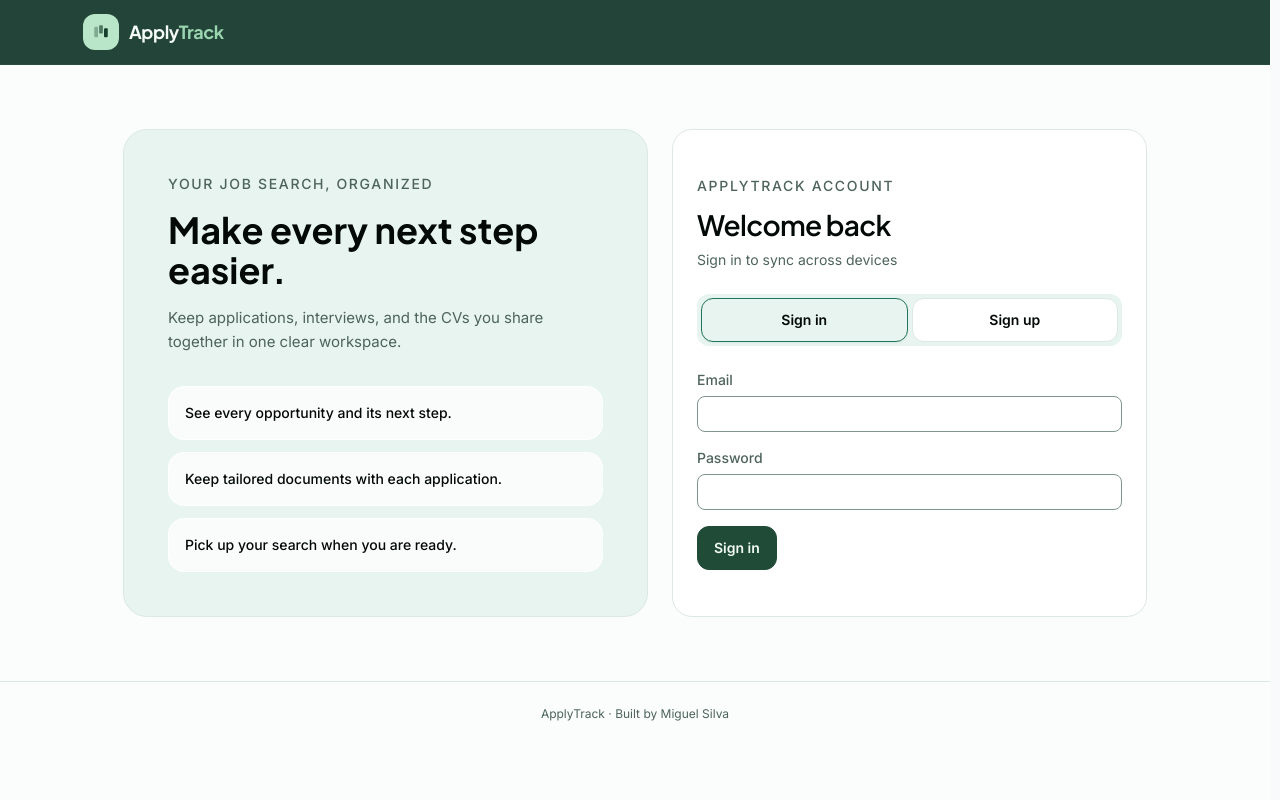
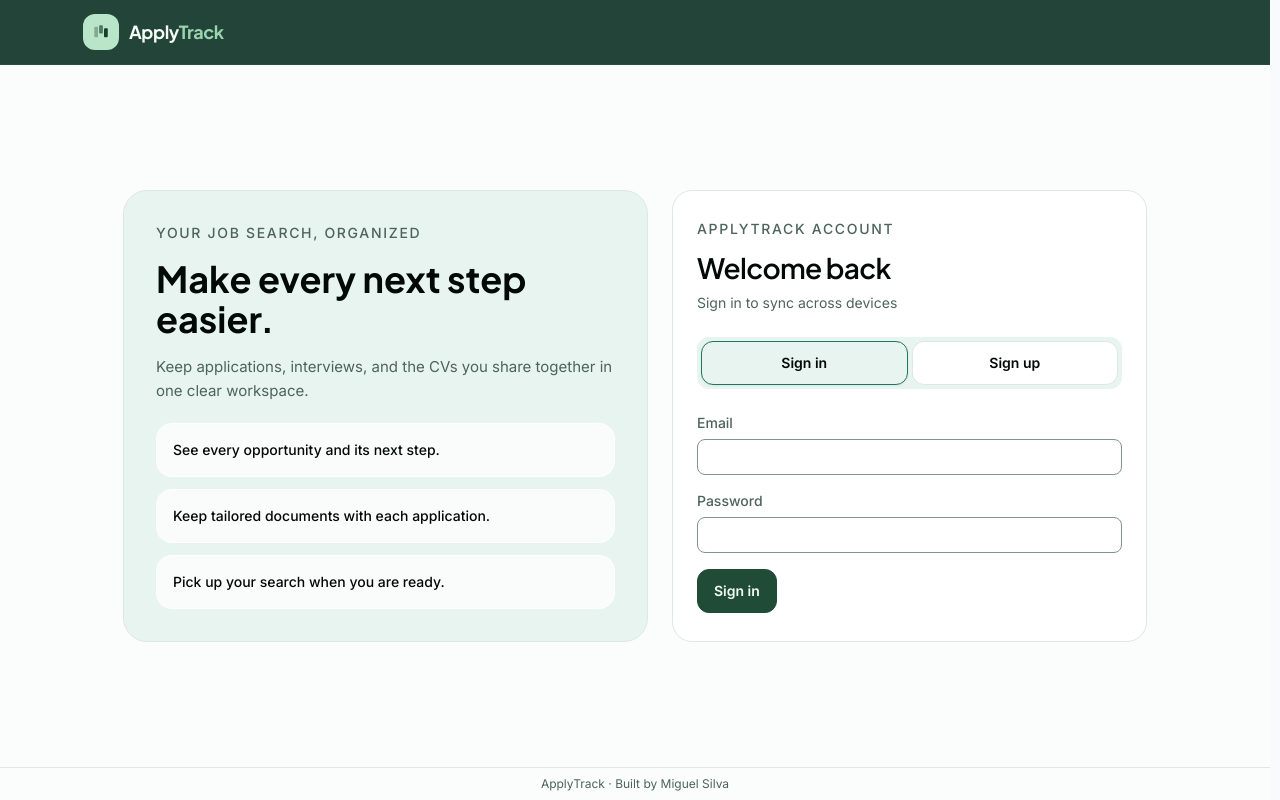
Before and after one commit to DevMiguelSilva/applytrack, a React (Vite) app: page /login in a window 1280 px wide. Built offline with nearby package versions, Linux system fonts and the light colour scheme; no server answers.

Commit message:
fix(auth): fit login page in initial viewport

```diff
--- a/src/components/Layout.tsx
+++ b/src/components/Layout.tsx
@@ -10,17 +10,18 @@ import { PermanentDeleteProvider } from './PermanentDeleteProvider'
 export function Layout() {
   const { pathname } = useLocation()
   const showTabs = pathname !== '/login'
+  const login = !showTabs
   return (
     <PermanentDeleteProvider><div
-      className={`ui-app min-h-screen ${showTabs ? 'mobile-app-shell pb-[calc(7rem+env(safe-area-inset-bottom))] lg:pb-0 lg:pl-[240px]' : ''}`}
+      className={`ui-app min-h-screen ${login ? 'flex flex-col' : 'mobile-app-shell pb-[calc(7rem+env(safe-area-inset-bottom))] lg:pb-0 lg:pl-[240px]'}`}
     >
-      <Header login={!showTabs} />
+      <Header login={login} />
       {showTabs && <Sidebar />}
       {showTabs && <WorkspaceBar />}
-      <main className="mx-auto max-w-6xl px-4 py-6 sm:px-6 sm:py-8">
+      <main className={`mx-auto w-full max-w-6xl px-4 sm:px-6 ${login ? 'flex flex-1 items-center py-3 sm:py-4' : 'py-6 sm:py-8'}`}>
         <Outlet />
       </main>
-      <footer className="border-t border-[#dce8e4] py-6 text-center ui-meta text-[#4d635c] legacy-size-text_xs">
+      <footer className={`border-t border-[#dce8e4] text-center ui-meta text-[#4d635c] legacy-size-text_xs ${login ? 'py-2' : 'py-6'}`}>
         ApplyTrack · Built by Miguel Silva
       </footer>
       {showTabs && <MobileTabBar />}
--- a/src/pages/AuthPage.tsx
+++ b/src/pages/AuthPage.tsx
@@ -38,8 +38,8 @@ export function AuthPage() {
 
   if (!isSupabaseConfigured) {
     return (
-      <div className="mx-auto grid w-full max-w-5xl grid-cols-1 gap-5 py-4 sm:gap-6 sm:py-8 lg:grid-cols-[1.05fr_0.95fr] lg:items-stretch">
-        <section className="auth-welcome-panel flex flex-col justify-between gap-8 rounded-3xl border border-brand-line bg-brand-mist p-6 sm:p-9 lg:p-11">
+      <div className="mx-auto grid w-full max-w-5xl grid-cols-1 gap-5 sm:gap-6 lg:grid-cols-[1.05fr_0.95fr] lg:items-stretch">
+        <section className="auth-welcome-panel flex flex-col justify-between gap-6 rounded-3xl border border-brand-line bg-brand-mist p-6 sm:p-9 lg:gap-5 lg:p-8">
           <div>
             <p className="ui-label font-semibold uppercase tracking-[0.12em]">Your job search, organized</p>
             <h1 className="mt-4 font-display text-3xl font-bold leading-tight text-brand-ink sm:text-4xl">Make every next step easier.</h1>
@@ -51,7 +51,7 @@ export function AuthPage() {
             <li className="rounded-2xl border border-white/80 bg-white/75 p-4">Pick up your search when you are ready.</li>
           </ul>
         </section>
-        <section className="ui-panel flex flex-col justify-center p-6 sm:p-9 lg:p-11" aria-labelledby="local-workspace-title">
+        <section className="ui-panel flex flex-col justify-center p-6 sm:p-9 lg:p-8" aria-labelledby="local-workspace-title">
           <p className="ui-label font-semibold uppercase tracking-[0.12em]">Local workspace</p>
           <h2 id="local-workspace-title" className="mt-3 ui-title legacy-size-text__1_75rem_">Your workspace is ready</h2>
           <p className="mt-3 ui-description">Track your applications on this device. Your changes are saved locally.</p>
@@ -62,8 +62,8 @@ export function AuthPage() {
   }
 
   return (
-    <div className="mx-auto grid w-full max-w-5xl min-w-0 grid-cols-1 gap-5 py-4 font-sans text-brand-ink sm:gap-6 sm:py-8 lg:grid-cols-[1.05fr_0.95fr] lg:items-stretch">
-      <section className="auth-welcome-panel flex flex-col justify-between gap-8 rounded-3xl border border-brand-line bg-brand-mist p-6 sm:p-9 lg:p-11">
+    <div className="mx-auto grid w-full max-w-5xl min-w-0 grid-cols-1 gap-5 font-sans text-brand-ink sm:gap-6 lg:grid-cols-[1.05fr_0.95fr] lg:items-stretch">
+      <section className="auth-welcome-panel flex flex-col justify-between gap-6 rounded-3xl border border-brand-line bg-brand-mist p-6 sm:p-9 lg:gap-5 lg:p-8">
         <div>
           <p className="ui-label font-semibold uppercase tracking-[0.12em]">Your job search, organized</p>
           <h1 className="mt-4 font-display text-3xl font-bold leading-tight text-brand-ink sm:text-4xl">Make every next step easier.</h1>
@@ -75,7 +75,7 @@ export function AuthPage() {
           <li className="rounded-2xl border border-white/80 bg-white/75 p-4">Pick up your search when you are ready.</li>
         </ul>
       </section>
-      <section className="ui-panel flex flex-col justify-center p-6 sm:p-9 lg:p-11" aria-labelledby="auth-form-title">
+      <section className="ui-panel flex flex-col justify-center p-6 sm:p-9 lg:p-8" aria-labelledby="auth-form-title">
           <div className="mb-6">
             <p className="ui-label font-semibold uppercase tracking-[0.12em]">ApplyTrack account</p>
             <h2 id="auth-form-title" className={`mt-3 ${boardLook.headline}`}>{mode === 'signin' ? 'Welcome back' : 'Create your account'}</h2>
```
